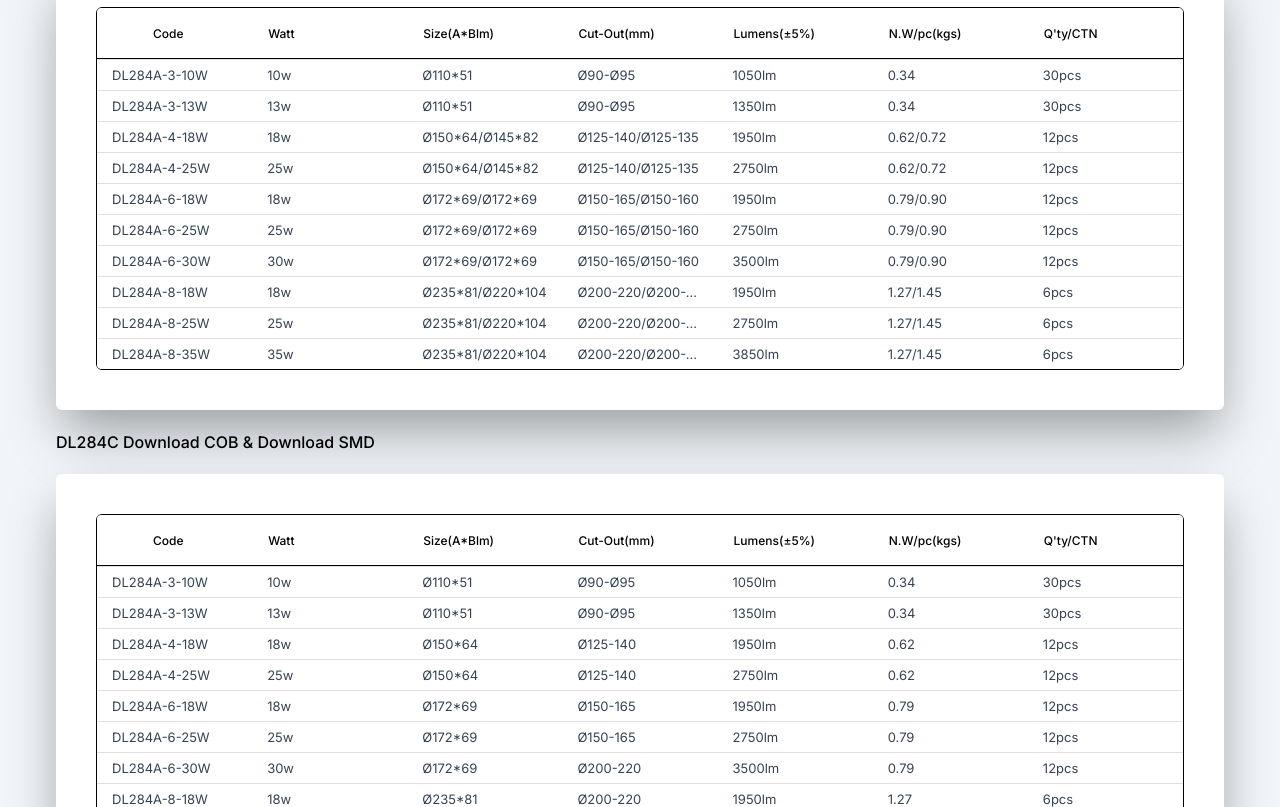
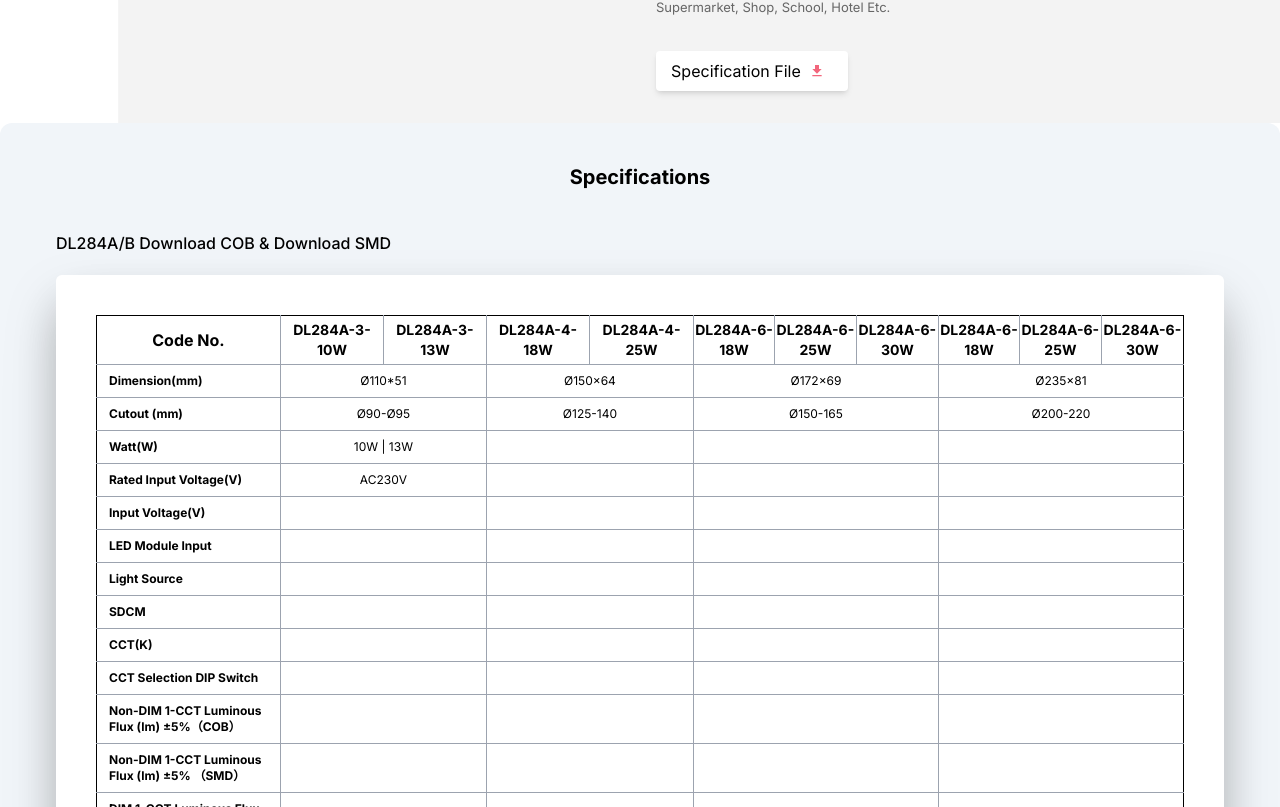
Before and after one commit to muthamizhyadav/auras-front, a React (Vite) app: page /products/indoorlights in a window 1280 px wide. Shown: the part 833-1640 px from the top of the page. Built offline with nearby package versions, Linux system fonts and the light colour scheme.

Commit message:
Indoor change table

```diff
--- a/src/components/Products/Indoorlights.jsx
+++ b/src/components/Products/Indoorlights.jsx
@@ -17,228 +17,124 @@ import DataTable from "react-data-table-component";
 import overview from "../../assets/indoor light.png";
 import overview1 from "../../assets/overview (2).jpeg";
 
-
 const Indoorlights = () => {
   React.useEffect(() => {
-      window.scrollTo(0, 0);
-    }, []);
+    window.scrollTo(0, 0);
+  }, []);
   const Specification = [
     {
-      name:"DL284A-3-10W",
-      watt: "10w",
-      size: "Ø110*51",
-      cutout: "Ø90-Ø95",
-      lumen: "1050lm",
-      nw: "0.34",
-      qty: "30pcs",
+      title: "",
+      name: "Dimension(mm)",
+      spec1: "Ø110*51",
+      spec2: "Ø150x64",
+      spec3: "Ø172x69",
+      spec4:"Ø235x81"
     },
     {
-      name: "DL284A-3-13W",
-      watt: "13w",
-      cutout: "Ø90-Ø95",
-      size: "Ø110*51",
-      lumen: "1350lm",
-      nw: "0.34",
-      qty: "30pcs",
+      title: "",
+      name: "Cutout (mm)",
+      spec1: "Ø90-Ø95",
+      spec2: "Ø125-140",
+      spec3: "Ø150-165",
+      spec4:"Ø200-220"
     },
     {
-      name: "DL284A-4-18W",
-      watt: "18w",
-      size: "Ø150*64/Ø145*82",
-      cutout: "Ø125-140/Ø125-135",
-      lumen: "1950lm",
-      nw: "0.62/0.72",
-      qty: "12pcs",
+      title: "",
+      name: "Watt(W)",
+      spec1: "10W | 13W",
+      spec2: "",
+      spec3: "",
+      spec4:""
     },
     {
-      name: "DL284A-4-25W",
-      watt: "25w",
-      cutout: "Ø125-140/Ø125-135",
-      size: "Ø150*64/Ø145*82",
-      lumen: "2750lm",
-      nw: "0.62/0.72",
-      qty: "12pcs",
+      title: "",
+      name: "Rated Input Voltage(V)",
+      spec1: "AC230V",
+      spec2: "",
+      spec3: "",
+      spec4:""
+    },
+
+    { title: "", name: "Input Voltage(V)",  },
+    {
+      title: "",
+      name: "LED Module Input",
+    },
+    { title: "", name: "Light Source", },
+
+    { name: "SDCM", },
+
+    { name: "CCT(K)",},
+
+    {
+      name: "CCT Selection DIP Switch",
     },
     {
-      name: "DL284A-6-18W",
-      watt: "18w",
-      size: "Ø172*69/Ø172*69",
-      cutout: "Ø150-165/Ø150-160",
-      lumen: "1950lm",
-      nw: "0.79/0.90",
-      qty: "12pcs",
+      name:"Non-DIM 1-CCT Luminous Flux (lm) ±5%（COB）",
     },
     {
-      name: "DL284A-6-25W",
-      watt: "25w",
-      size: "Ø172*69/Ø172*69",
-      cutout: "Ø150-165/Ø150-160",
-      lumen: "2750lm",
-      nw: "0.79/0.90",
-      qty: "12pcs",
+      name:"Non-DIM 1-CCT Luminous Flux (lm) ±5% （SMD）",
+    },
+
+    {
+      name:"DIM 1-CCT Luminous Flux (lm) ±5%（COB）",
     },
     {
-      name: "DL284A-6-30W",
-      watt: "30w",
-      size: "Ø172*69/Ø172*69",
-      lumen: "3500lm",
-      cutout: "Ø150-165/Ø150-160",
-      nw: "0.79/0.90",
-      qty: "12pcs",
+      name:"DIM 1-CCT Luminous Flux (lm) ±5%（SMD）",
     },
     {
-      name: "DL284A-8-18W",
-      watt: "18w",
-      size: "Ø235*81/Ø220*104",
-      cutout: "Ø200-220/Ø200-210",
-      lumen: "1950lm",
-      nw: "1.27/1.45",
-      qty: "6pcs",
+      name:"Non-DIM 3-CCT Luminous Flux (lm) ±5%(SMD)",
     },
     {
-      name: "DL284A-8-25W",
-      watt: "25w",
-      cutout:"Ø200-220/Ø200-210",
-      size: "Ø235*81/Ø220*104",
-      lumen: "2750lm",
-      nw: "1.27/1.45",
-      qty: "6pcs",
+      name:"DIM 3-CCT Luminous Flux (lm) ±5% （SMD）",
     },
     {
-      name: "DL284A-8-35W",
-      watt: "35w",
-      cutout: "Ø200-220/Ø200-210",
-      size: "Ø235*81/Ø220*104",
-      lumen: "3850lm",
-      nw: "1.27/1.45",
-      qty: "6pcs",
-    },
-  ];
-  const Specification2 = [
-    {
-      name:"DL284A-3-10W",
-      watt: "10w",
-      size: "Ø110*51",
-      cutout: "Ø90-Ø95",
-      lumen: "1050lm",
-      nw: "0.34",
-      qty: "30pcs",
+      name:"CRI",
     },
     {
-      name: "DL284A-3-13W",
-      watt: "13w",
-      cutout: "Ø90-Ø95",
-      size: "Ø110*51",
-      lumen: "1350lm",
-      nw: "0.34",
-      qty: "30pcs",
+      name:"Beam Angle (°)",
     },
     {
-      name: "DL284A-4-18W",
-      watt: "18w",
-      size: "Ø150*64",
-      cutout: "Ø125-140",
-      lumen: "1950lm",
-      nw: "0.62",
-      qty: "12pcs",
+      name:"UGR (COB)",
     },
     {
-      name: "DL284A-4-25W",
-      watt: "25w",
-      cutout: "Ø125-140",
-      size: "Ø150*64",
-      lumen: "2750lm",
-      nw: "0.62",
-      qty: "12pcs",
+      name:"LED Driver",
     },
     {
-      name: "DL284A-6-18W",
-      watt: "18w",
-      size: "Ø172*69",
-      cutout: "Ø150-165",
-      lumen: "1950lm",
-      nw: "0.79",
-      qty: "12pcs",
+      name:"Dimming  Option",
     },
     {
-      name: "DL284A-6-25W",
-      watt: "25w",
-      size: "Ø172*69",
-      cutout: "Ø150-165",
-      lumen: "2750lm",
-      nw: "0.79",
-      qty: "12pcs",
+      name:"Electrical Class",
     },
     {
-      name: "DL284A-6-30W",
-      watt: "30w",
-      size: "Ø172*69",
-      lumen: "3500lm",
-      cutout: "Ø200-220",
-      nw: "0.79",
-      qty: "12pcs",
+      name:"Ingress Protection (IP Rating)",
     },
     {
-      name: "DL284A-8-18W",
-      watt: "18w",
-      size: "Ø235*81",
-      cutout: "Ø200-220",
-      lumen: "1950lm",
-      nw: "1.27",
-      qty: "6pcs",
+      name:"Impact Resistance (IK Rating)",
     },
     {
-      name: "DL284A-8-25W",
-      watt: "25w",
-      cutout: "Ø200-220",
-      size: "Ø235*81",
-      lumen: "2750lm",
-      nw: "1.27",
-      qty: "6pcs",
+      name:"Product Finishing(Base)",
     },
     {
-      name: "DL284A-8-35W",
-      watt: "35w",
-      cutout: "Ø200-220",
-      size: "Ø235*81",
-      lumen: "3850lm",
-      nw: "1.27",
-      qty: "6pcs",
-    },
-  ];
-  const columns = [
-    {
-      name: (
-        <h1 className="text-black  lg:pl-10   py-1 text-[12px] font-medium">Code</h1>
-      ),
-      selector: (row) => row.name,
+      name:"Materials of Optics",
     },
     {
-      name: (
-        <h1 className="text-black  py-1 text-[12px] font-medium">Watt</h1>
-      ),
-      selector: (row) => row.watt,
+      name:"Materials of Housing",
     },
     {
-      name:(<h1 className="text-black py-1 text-[12px] font-medium">Size(A*Blm)</h1>),
-      selector: (row) => row.size,
+      name:"Lifetime (hr)",
     },
     {
-      name:(<h1 className="text-black  py-1 text-[12px] font-medium">Cut-Out(mm)</h1>),
-      selector: (row) => row.cutout,
+      name:"Glow wire test (℃ )",
     },
     {
-      name:(<h1 className="text-black  py-1 text-[12px] font-medium">Lumens(±5%)</h1>),
-      selector: (row) => row.lumen,
+      name:"Operating Temp. (℃ )",
     },
     {
-      name:(<h1 className="text-black  py-1 text-[12px] font-medium">N.W/pc(kgs)</h1>),
-      selector: (row) => row.nw,
+      name:"Storage Temp. (℃ )",
     },
     {
-      name:(<h1 className="text-black  py-1 text-[12px] font-medium">Q'ty/CTN</h1>),
-      selector: (row) => row.qty,
-
+      name:"Installation",
     },
   ];
 
@@ -248,40 +144,290 @@ const Indoorlights = () => {
     },
     rows: {
       style: {
-        minHeight: "30px", // override the row height
+        minHeight: "25px", // override the row height
         minWidth: "800px",
-        evenRow: {
-            backgroundColor: 'lightgrey',
-          },
       },
     },
     headCells: {
       style: {
-
+        paddingLeft: "8px", // override the cell padding for head cells
+        paddingRight: "8px",
         backgroundColor: "",
         color: "#fff",
-        borderBottom:"1px solid black"
-
       },
     },
     cells: {
       style: {
-        padding: "15px",
+        paddingLeft: "8px", // override the cell padding for data cells
+        paddingRight: "8px",
+        paddingTop: "10px",
         width: "10px",
         height: "0px",
         color: "#364353",
-
       },
     },
   };
-  const conditionalRowStyles = [
-    {
-      when: (row) => row.index % 2 === 0,
-      style: {
-        backgroundColor: "solid gray",
-      },
-    },
-  ];
+
+  // const Specification = [
+  //   {
+  //     name:"DL284A-3-10W",
+  //     watt: "10w",
+  //     size: "Ø110*51",
+  //     cutout: "Ø90-Ø95",
+  //     lumen: "1050lm",
+  //     nw: "0.34",
+  //     qty: "30pcs",
+  //   },
+  //   {
+  //     name: "DL284A-3-13W",
+  //     watt: "13w",
+  //     cutout: "Ø90-Ø95",
+  //     size: "Ø110*51",
+  //     lumen: "1350lm",
+  //     nw: "0.34",
+  //     qty: "30pcs",
+  //   },
+  //   {
+  //     name: "DL284A-4-18W",
+  //     watt: "18w",
+  //     size: "Ø150*64/Ø145*82",
+  //     cutout: "Ø125-140/Ø125-135",
+  //     lumen: "1950lm",
+  //     nw: "0.62/0.72",
+  //     qty: "12pcs",
+  //   },
+  //   {
+  //     name: "DL284A-4-25W",
+  //     watt: "25w",
+  //     cutout: "Ø125-140/Ø125-135",
+  //     size: "Ø150*64/Ø145*82",
+  //     lumen: "2750lm",
+  //     nw: "0.62/0.72",
+  //     qty: "12pcs",
+  //   },
+  //   {
+  //     name: "DL284A-6-18W",
+  //     watt: "18w",
+  //     size: "Ø172*69/Ø172*69",
+  //     cutout: "Ø150-165/Ø150-160",
+  //     lumen: "1950lm",
+  //     nw: "0.79/0.90",
+  //     qty: "12pcs",
+  //   },
+  //   {
+  //     name: "DL284A-6-25W",
+  //     watt: "25w",
+  //     size: "Ø172*69/Ø172*69",
+  //     cutout: "Ø150-165/Ø150-160",
+  //     lumen: "2750lm",
+  //     nw: "0.79/0.90",
+  //     qty: "12pcs",
+  //   },
+  //   {
+  //     name: "DL284A-6-30W",
+  //     watt: "30w",
+  //     size: "Ø172*69/Ø172*69",
+  //     lumen: "3500lm",
+  //     cutout: "Ø150-165/Ø150-160",
+  //     nw: "0.79/0.90",
+  //     qty: "12pcs",
+  //   },
+  //   {
+  //     name: "DL284A-8-18W",
+  //     watt: "18w",
+  //     size: "Ø235*81/Ø220*104",
+  //     cutout: "Ø200-220/Ø200-210",
+  //     lumen: "1950lm",
+  //     nw: "1.27/1.45",
+  //     qty: "6pcs",
+  //   },
+  //   {
+  //     name: "DL284A-8-25W",
+  //     watt: "25w",
+  //     cutout:"Ø200-220/Ø200-210",
+  //     size: "Ø235*81/Ø220*104",
+  //     lumen: "2750lm",
+  //     nw: "1.27/1.45",
+  //     qty: "6pcs",
+  //   },
+  //   {
+  //     name: "DL284A-8-35W",
+  //     watt: "35w",
+  //     cutout: "Ø200-220/Ø200-210",
+  //     size: "Ø235*81/Ø220*104",
+  //     lumen: "3850lm",
+  //     nw: "1.27/1.45",
+  //     qty: "6pcs",
+  //   },
+  // ];
+  // const Specification2 = [
+  //   {
+  //     name:"DL284A-3-10W",
+  //     watt: "10w",
+  //     size: "Ø110*51",
+  //     cutout: "Ø90-Ø95",
+  //     lumen: "1050lm",
+  //     nw: "0.34",
+  //     qty: "30pcs",
+  //   },
+  //   {
+  //     name: "DL284A-3-13W",
+  //     watt: "13w",
+  //     cutout: "Ø90-Ø95",
+  //     size: "Ø110*51",
+  //     lumen: "1350lm",
+  //     nw: "0.34",
+  //     qty: "30pcs",
+  //   },
+  //   {
+  //     name: "DL284A-4-18W",
+  //     watt: "18w",
+  //     size: "Ø150*64",
+  //     cutout: "Ø125-140",
+  //     lumen: "1950lm",
+  //     nw: "0.62",
+  //     qty: "12pcs",
+  //   },
+  //   {
+  //     name: "DL284A-4-25W",
+  //     watt: "25w",
+  //     cutout: "Ø125-140",
+  //     size: "Ø150*64",
+  //     lumen: "2750lm",
+  //     nw: "0.62",
+  //     qty: "12pcs",
+  //   },
+  //   {
+  //     name: "DL284A-6-18W",
+  //     watt: "18w",
+  //     size: "Ø172*69",
+  //     cutout: "Ø150-165",
+  //     lumen: "1950lm",
+  //     nw: "0.79",
+  //     qty: "12pcs",
+  //   },
+  //   {
+  //     name: "DL284A-6-25W",
+  //     watt: "25w",
+  //     size: "Ø172*69",
+  //     cutout: "Ø150-165",
+  //     lumen: "2750lm",
+  //     nw: "0.79",
+  //     qty: "12pcs",
+  //   },
+  //   {
+  //     name: "DL284A-6-30W",
+  //     watt: "30w",
+  //     size: "Ø172*69",
+  //     lumen: "3500lm",
+  //     cutout: "Ø200-220",
+  //     nw: "0.79",
+  //     qty: "12pcs",
+  //   },
+  //   {
+  //     name: "DL284A-8-18W",
+  //     watt: "18w",
+  //     size: "Ø235*81",
+  //     cutout: "Ø200-220",
+  //     lumen: "1950lm",
+  //     nw: "1.27",
+  //     qty: "6pcs",
+  //   },
+  //   {
+  //     name: "DL284A-8-25W",
+  //     watt: "25w",
+  //     cutout: "Ø200-220",
+  //     size: "Ø235*81",
+  //     lumen: "2750lm",
+  //     nw: "1.27",
+  //     qty: "6pcs",
+  //   },
+  //   {
+  //     name: "DL284A-8-35W",
+  //     watt: "35w",
+  //     cutout: "Ø200-220",
+  //     size: "Ø235*81",
+  //     lumen: "3850lm",
+  //     nw: "1.27",
+  //     qty: "6pcs",
+  //   },
+  // ];
+  // const columns = [
+  //   {
+  //     name: (
+  //       <h1 className="text-black  lg:pl-10   py-1 text-[12px] font-medium">Code No.</h1>
+  //     ),
+  //     selector: (row) => row.name,
+  //   },
+  //   {
+  //     name: (
+  //       <h1 className="text-black  py-1 text-[12px] font-medium">DL284A-3- 10W</h1>
+  //     ),
+  //     selector: (row) => row.watt,
+  //   },
+  //   {
+  //     name:(<h1 className="text-black py-1 text-[12px] font-medium">DL284A-3- 13W</h1>),
+  //     selector: (row) => row.size,
+  //   },
+  //   {
+  //     name:(<h1 className="text-black  py-1 text-[12px] font-medium">Cut-Out(mm)</h1>),
+  //     selector: (row) => row.cutout,
+  //   },
+  //   {
+  //     name:(<h1 className="text-black  py-1 text-[12px] font-medium">Lumens(±5%)</h1>),
+  //     selector: (row) => row.lumen,
+  //   },
+  //   {
+  //     name:(<h1 className="text-black  py-1 text-[12px] font-medium">N.W/pc(kgs)</h1>),
+  //     selector: (row) => row.nw,
+  //   },
+  //   {
+  //     name:(<h1 className="text-black  py-1 text-[12px] font-medium">Q'ty/CTN</h1>),
+  //     selector: (row) => row.qty,
+
+  //   },
+  // ];
+
+  // const customStyles = {
+  //   th: {
+  //     style: {},
+  //   },
+  //   rows: {
+  //     style: {
+  //       minHeight: "30px", // override the row height
+  //       minWidth: "800px",
+  //       evenRow: {
+  //           backgroundColor: 'lightgrey',
+  //         },
+  //     },
+  //   },
+  //   headCells: {
+  //     style: {
+
+  //       backgroundColor: "",
+  //       color: "#fff",
+  //       borderBottom:"1px solid black"
+
+  //     },
+  //   },
+  //   cells: {
+  //     style: {
+  //       padding: "15px",
+  //       width: "10px",
+  //       height: "0px",
+  //       color: "#364353",
+
+  //     },
+  //   },
+  // };
+  // const conditionalRowStyles = [
+  //   {
+  //     when: (row) => row.index % 2 === 0,
+  //     style: {
+  //       backgroundColor: "solid gray",
+  //     },
+  //   },
+  // ];
 
   const bgimages = [Indoor1, Indoor2, indoor3, indoor4];
 
@@ -331,14 +477,16 @@ const Indoorlights = () => {
             <div className="w-[9.5%] md:block hidden"></div>
             <div className="w-[90.5%]">
               <p className="flex items-center font-medium sm:text-base xs:text-xs text-[10px] text-black py-5">
-              Home &nbsp; <FaChevronRight className=" sm:size-3 size-2" /> &nbsp; Products &nbsp; <FaChevronRight className=" sm:size-3 size-2" /> &nbsp; Indoor Lights &nbsp; <FaChevronRight className=" sm:size-3 size-2" /> &nbsp;
-              DL284A IP65
-            </p>
+                Home &nbsp; <FaChevronRight className=" sm:size-3 size-2" />{" "}
+                &nbsp; Products &nbsp;{" "}
+                <FaChevronRight className=" sm:size-3 size-2" /> &nbsp; Indoor
+                Lights &nbsp; <FaChevronRight className=" sm:size-3 size-2" />{" "}
+                &nbsp; DL284A IP65
+              </p>
             </div>
           </div>
 
           <section className="">
-
             {previewIndex !== null && (
               <div
                 onClick={handleCloseOutsideClick}
@@ -395,6 +543,23 @@ const Indoorlights = () => {
                   alt=""
                   className=" pt-1 md:block hidden xl:w-[90%] h-10"
                 />
+                <div className="text-xs  lg:text-[13px]  leading-loose md:leading-8 text-[#666666] lg:pl-[21%] md:pl-10 p-4">
+                  <p>
+                    This downlight with traditional deep reflector which
+                    provides a perfect combination of high lighting efficiency,
+                    comfortable lighting and low glare design, without
+                    compromising on lighting performance (color rendering and
+                    color uniformity). Two kinds of light source COB and SMD for
+                    option, CCT changeable function is available for SMD
+                    version. ADC12 aluminum housing provides a great thermal
+                    management, IP65 waterproof with high protection level,
+                    which offers a wider application area.
+                  </p>
+                </div>
+                <h3 className=" text-sm lg:text-[16px] font-semibold text-black lg:pl-[21%] md:pl-10">
+                  Features
+                </h3>
+
                 <div className="text-xs  lg:text-[13px]  leading-8 md:leading-8 text-[#666666] lg:pl-[24%] md:pl-10 pl-4 space-y-3">
                   <ul className="list-disc">
                     <li>Tempered glass cover with high transmittance rate.</li>
@@ -406,7 +571,6 @@ const Indoorlights = () => {
                       Faceted reflector and specular reflector for option.
                     </li>
                     <li>Size range: 2.5/3/4/6/8inches.</li>
-                    <li>IP65 waterproof for lamp part.</li>
                     <li>
                       Interchangeable CCT(3000K+4000K+5700K) with slide
                       switch.(Only for SMD version)
@@ -414,6 +578,15 @@ const Indoorlights = () => {
                     <li>External flicker free driver.</li>
                     <li>Dimming option: Non-dim, triac dim, 0-10V, DALI.</li>
                   </ul>
+                </div>
+                <div>
+                  <p className="text-xs lg:text-[13px] leading-8 md:leading-8 text-[#666666] lg:pl-[22%] md:pl-10 p-4">
+                    <span className="font-semibold text-black">
+                      Application Areas:
+                    </span>{" "}
+                    It is designed for general lighting applications in office,
+                    supermarket, shop, school, hotel etc.
+                  </p>
                 </div>
                 <div className="flex items-center justify-start md:pl-10 lg:pl-[22%]">
                   <a
@@ -436,9 +609,87 @@ const Indoorlights = () => {
               <p className="text-center font-semibold text-xl py-5">
                 Specifications
               </p>
-              <p className="text-black font-medium py-5">DL284A/B Download COB & Download SMD</p>
+              <p className="text-black font-medium py-5">
+                DL284A/B Download COB & Download SMD
+              </p>
             </div>
             <div className="bg-white flex flex-col justify-center items-center rounded-md py-10 px-10 shadow-2xl drop-shadow-2xl ">
+              <table
+                style={customStyles}
+                className="border border-black sm:ml-0 ml-auto"
+              >
+                <thead className="border-b border-gray-400">
+                  <tr className="text-center ">
+                    <th className="border-r border-gray-400">Code No.</th>
+                    <th className="border-r px-3 py-1 border-gray-400 text-sm">
+                      DL284A-3- 10W
+                    </th>
+                    <th className="border-r px-3 py-1 border-gray-400 text-sm">
+                      DL284A-3- 13W
+                    </th>
+                    <th className="border-r px-3 py-1 border-gray-400 text-sm">
+                      DL284A-4- 18W
+                    </th>
+                    <th className="border-r px-3 py-1 border-gray-400 text-sm">
+                      DL284A-4- 25W
+                    </th>
+                    <th className="border-r border-gray-400 text-sm ">
+                      DL284A-6- 18W
+                    </th>
+                    <th className="border-r border-gray-400 text-sm">
+                      DL284A-6- 25W
+                    </th>
+                    <th className="border-r border-gray-400 text-sm">
+                      DL284A-6- 30W
+                    </th>
+
+                    <th className="border-r border-gray-400 text-sm ">
+                      DL284A-6- 18W
+                    </th>
+                    <th className="border-r border-gray-400 text-sm">
+                      DL284A-6- 25W
+                    </th>
+                    <th className="border-gray-400 text-sm">DL284A-6- 30W</th>
+                  </tr>
+                </thead>
+
+                <tbody className="">
+                {Specification.map((item, index) => (
+                  <tr key={index} className=" ">
+                    <td
+                      className={` border-r border-gray-400 text-xs border-b text-start font-semibold px-3 py-2`}
+                    >
+                      {item.name}
+                    </td>
+                    <td
+                      className={` border-r border-gray-400 text-xs border-b text-center px-3 py-2`}
+                      colSpan="2"
+                    >
+                      {item.spec1}
+                    </td>
+
+                    <td
+                      className={` border-r border-gray-400 text-xs border-b text-center px-3 py-2`}
+                      colSpan="2"
+                    >
+                      {item.spec2}
+                    </td>
+                    <td
+                      className={`border-r border-gray-400 text-xs border-b text-center px-3 py-2`}
+                      colSpan="3"
+                    >
+                      {item.spec3}
+                    </td>
+                    <td
+                      className={` border-gray-400 text-xs border-b text-center px-3 py-2`}
+                      colSpan="3"
+                    >
+                      {item.spec4}
+                    </td>
+                  </tr>
+                ))}
+              </tbody>
+              </table>
               {/* <table
                 style={customStyles}
                 className="border border-black sm:ml-0 ml-auto w-full"
@@ -510,36 +761,42 @@ const Indoorlights = () => {
                   ))}
                 </tbody>
               </table> */}
-              <DataTable
+              {/* <DataTable
                 columns={columns}
                 data={Specification}
                 customStyles={customStyles}
                 conditionalRowStyles={conditionalRowStyles}
                 className="border border-black text-center overflow-auto "
-              />
+              /> */}
             </div>
-            <p className="text-black font-medium py-5">DL284C Download COB & Download SMD</p>
+            <p className="text-black font-medium py-5">
+              DL284C Download COB & Download SMD
+            </p>
             <div className="bg-white flex flex-col justify-center items-center rounded-md py-10 px-10 shadow-2xl drop-shadow-2xl ">
-              <DataTable
+              {/* <DataTable
                 columns={columns}
                 data={Specification2}
                 customStyles={customStyles}
                 conditionalRowStyles={conditionalRowStyles}
                 className="border border-black text-center overflow-auto "
-              />
+              /> */}
             </div>
           </div>
           <div className=" py-10 ">
             <p className="font-bold py-5 text-lg ">IP65 WATERPROOF</p>
             <div className=" bg-white drop-shadow-xl rounded-lg flex  flex-col items-center justify-between gap-5">
-              <img src={overview1} alt="" className="w-full h-full border-none" />
+              <img
+                src={overview1}
+                alt=""
+                className="w-full h-full border-none"
+              />
             </div>
           </div>
           <div className=" bg-white drop-shadow-xl rounded-lg flex  flex-col items-center justify-between">
-              <img src={spec1} alt="" className="w-full h-full border-none" />
-            </div>
+            <img src={spec1} alt="" className="w-full h-full border-none" />
+          </div>
           <div className="flex flex-col justify-between">
-            <img src={spec2} alt="" className="pt-5 py-10"/>
+            <img src={spec2} alt="" className="pt-5 py-10" />
           </div>
           <div className="flex flex-col justify-between">
             <img src={overview} alt="" className="pt-5 py-10" />
--- a/src/components/Products/Linear.jsx
+++ b/src/components/Products/Linear.jsx
@@ -286,7 +286,7 @@ export function Linear() {
                 {Specification.map((item, index) => (
                   <tr key={index} className=" ">
                     <td
-                      className={` border-r border-gray-400 text-xs  border-b text-start px-3 py-2`}
+                      className={` border-r border-gray-400 text-xs border-b text-start font-semibold px-3 py-2`}
                     >
                       {item.name}
                     </td>
--- a/src/components/Products/Outdoor.jsx
+++ b/src/components/Products/Outdoor.jsx
@@ -510,7 +510,7 @@ const Outdoor = () => {
               <tbody className="">
                 {data.map((item, index) => (
                   <tr key={index} className=" ">
-                    <td className="border-r border-gray-400 text-[12px]  border-b text-start px-3 py-1">
+                    <td className="border-r border-gray-400 text-[12px]  border-b text-start font-semibold px-3 py-1">
                       {item.name}
                     </td>
                     <td className=" border-gray-400 text-[12px]  border-b text-start px-3 py-1">
```
